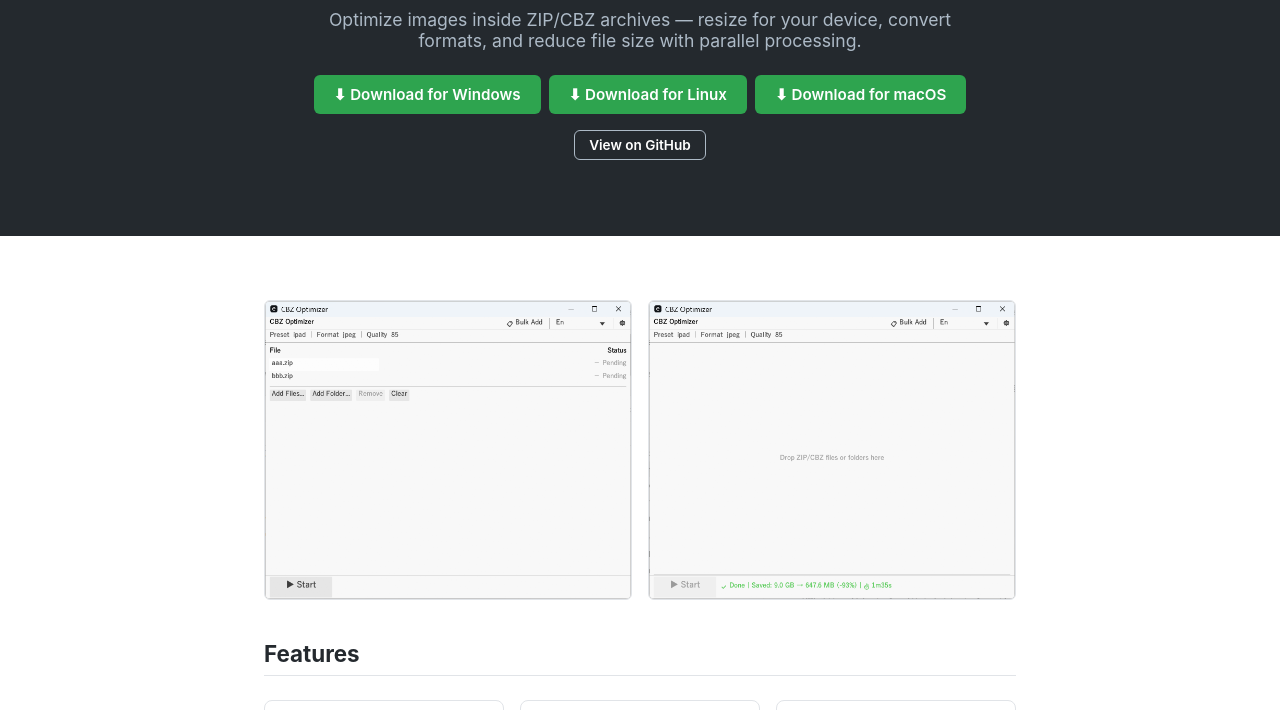
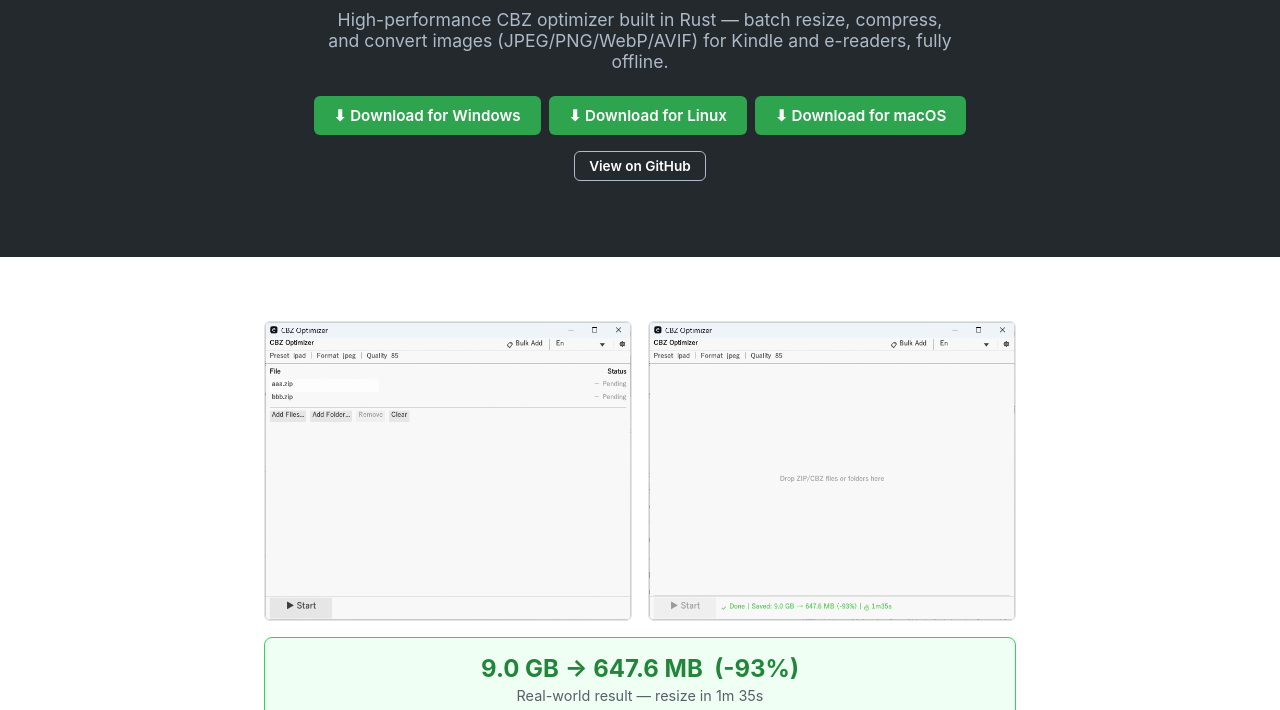
Before and after one commit to cbz-tools/cbz-tools-optimizer, a plain HTML site: page docs/index.html in a window 1280 px wide. Shown: the part 90-800 px from the top of the page. Drawn offline with Linux system fonts and the light colour scheme.

Commit message:
docs: add tagline and real-world performance stats

```diff
--- a/docs/index.html
+++ b/docs/index.html
@@ -30,6 +30,9 @@
     .screenshots { display: grid; grid-template-columns: 1fr 1fr; gap: 16px; margin: 16px 0; }
     .screenshots img { width: 100%; border: 1px solid #e1e4e8; border-radius: 6px; }
     .note { background: #f6f8fa; border-left: 3px solid #0366d6; padding: 10px 14px; border-radius: 0 6px 6px 0; font-size: 0.9rem; color: #444; margin: 12px 0; }
+    .stat-bar { background: #f0fff4; border: 1px solid #34d058; border-radius: 8px; padding: 16px 24px; text-align: center; margin: 0 0 32px; }
+    .stat-bar .stat-main { font-size: 1.5rem; font-weight: 700; color: #22863a; }
+    .stat-bar .stat-sub { font-size: 0.9rem; color: #586069; margin-top: 4px; }
     footer { text-align: center; padding: 32px 24px; color: #586069; font-size: 0.9rem; border-top: 1px solid #e1e4e8; margin-top: 48px; }
     footer a { color: #0366d6; text-decoration: none; }
   </style>
@@ -37,7 +40,7 @@
 <body>
   <header>
     <h1>cbz-tools-optimizer</h1>
-    <p>Optimize images inside ZIP/CBZ archives — resize for your device, convert formats, and reduce file size with parallel processing.</p>
+    <p>High-performance CBZ optimizer built in Rust — batch resize, compress, and convert images (JPEG/PNG/WebP/AVIF) for Kindle and e-readers, fully offline.</p>
     <div class="dl-buttons">
       <a class="btn-dl" href="https://github.com/cbz-tools/cbz-tools-optimizer/releases/latest/download/cbz-tools-optimizer-v0.1.0-windows-x64.zip">⬇ Download for Windows</a>
       <a class="btn-dl" href="https://github.com/cbz-tools/cbz-tools-optimizer/releases/latest/download/cbz-tools-optimizer-v0.1.0-linux-x64.tar.gz">⬇ Download for Linux</a>
@@ -47,9 +50,13 @@
   </header>
 
   <main>
-    <div class="screenshots" style="margin-bottom:32px;">
+    <div class="screenshots" style="margin-bottom:16px;">
       <img src="screenshots/gui-filelist.png" alt="GUI file list">
       <img src="screenshots/gui-done.png" alt="GUI done">
+    </div>
+    <div class="stat-bar">
+      <div class="stat-main">9.0 GB → 647.6 MB &nbsp;(-93%)</div>
+      <div class="stat-sub">Real-world result — resize in 1m 35s</div>
     </div>
 
     <h2>Features</h2>
```
Also changed, not shown: 1 other file.
